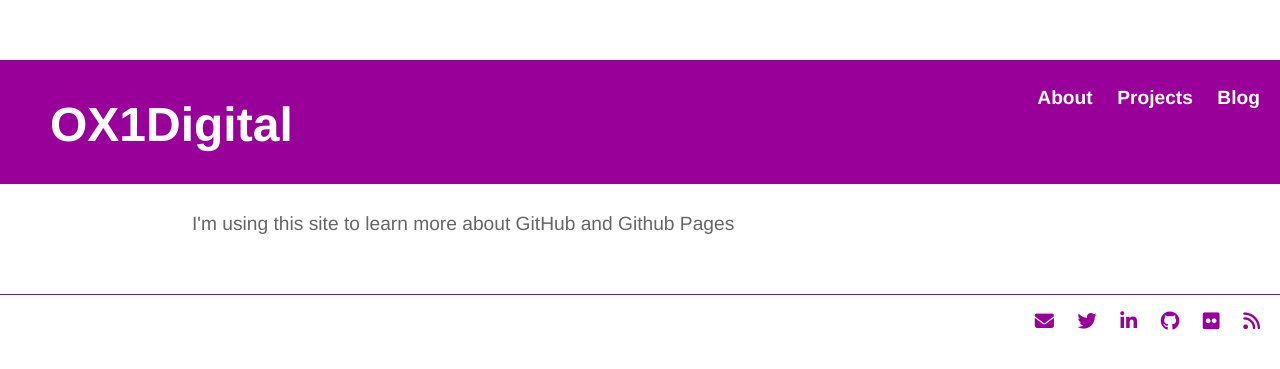
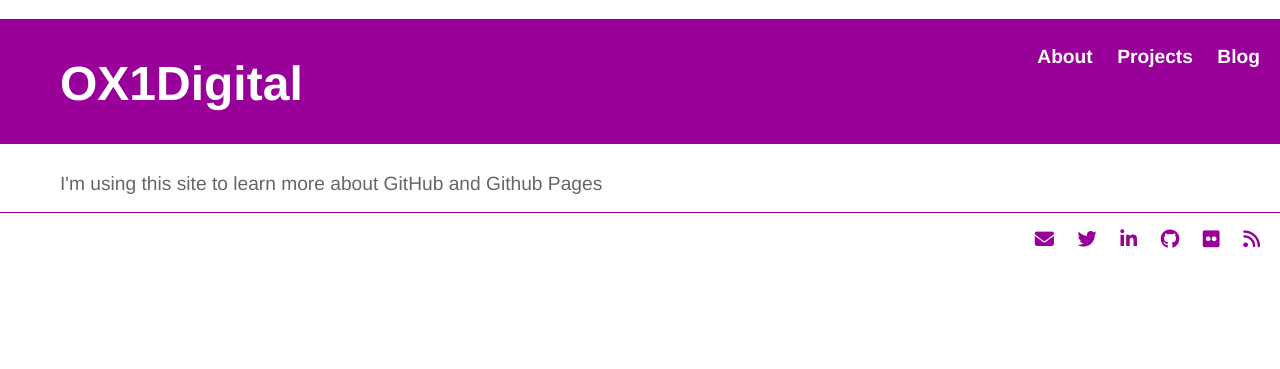
Before and after one commit to electronicdreamplant/electronicdreamplant.github.io, a Jekyll site: the page built from index.html, in a window 1280 px wide. Shown: the top 369 px of the page. Built offline with Jekyll 4.4.1, drawn with Linux system fonts in a browser that asks for light colours; nearby versions of some CDN libraries.

Commit message:
Update main.css
adding zero margin to .container

```diff
--- a/css/main.css
+++ b/css/main.css
@@ -14,11 +14,11 @@ body {
     margin: 0 !important;
 }
 .container  {
-    margin: 60px auto;
+    margin: 0 60px;
     width: 70%;
 }
 .logo {
-    margin-left: 50px;
+    margin-left: 60px;
 }
 header ul, footer ul {
     padding: 0px;
```
